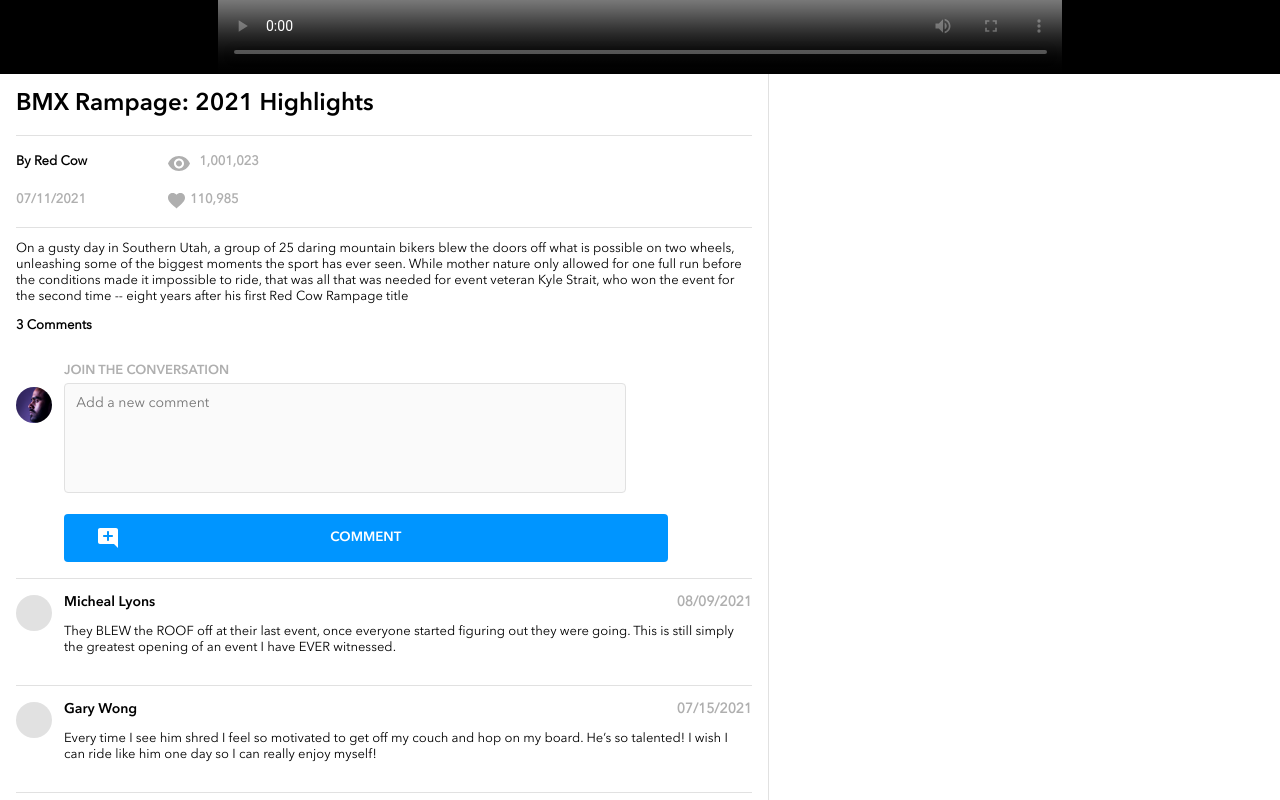
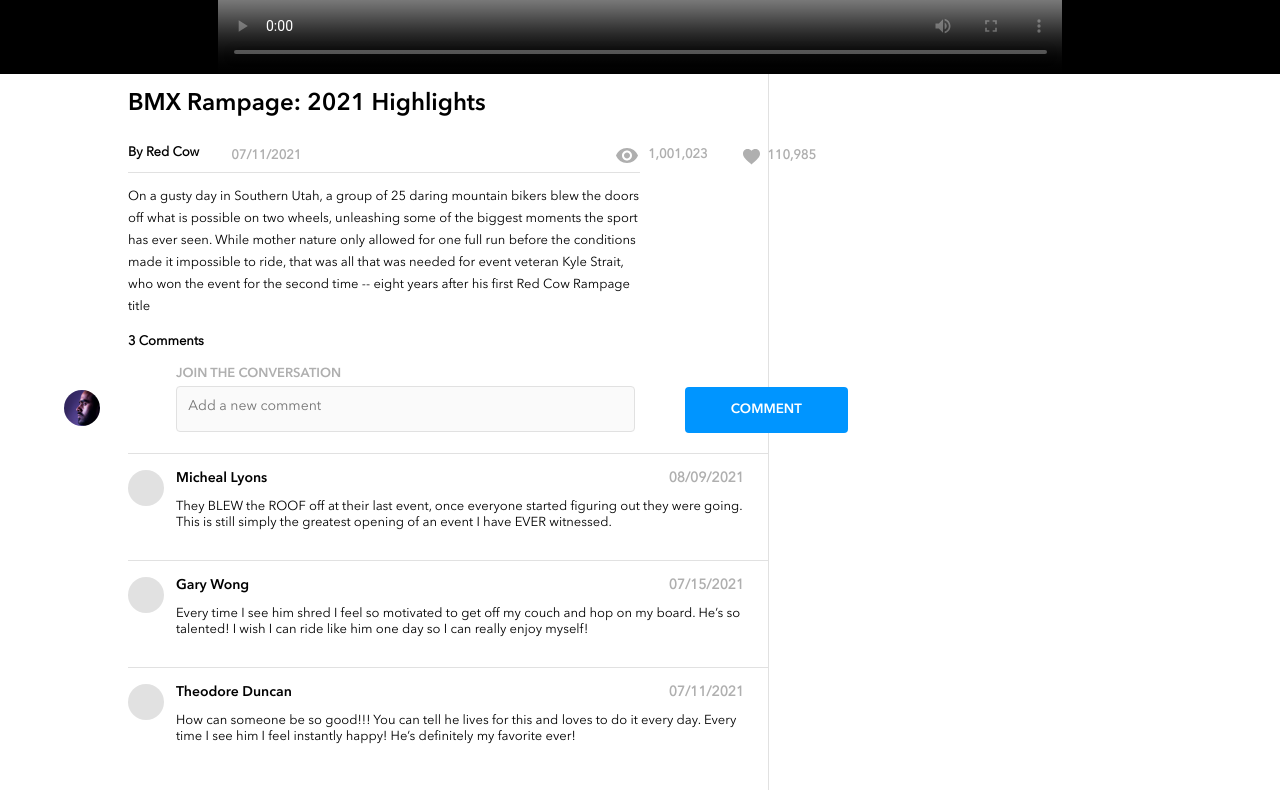
Before and after one commit to b0p1/sofia-rojo-BrainFlix, a React (Create React App) app: page / in a window 1280 px wide. Shown: the part 640-1440 px from the top of the page. Built offline with nearby package versions, Linux system fonts and the light colour scheme.

Commit message:
commit stash

```diff
--- a/src/styles/main/comment-section/comment-card.scss
+++ b/src/styles/main/comment-section/comment-card.scss
@@ -36,6 +36,9 @@
       font-family: $Ave-reg;
       color: #afafaf;
       font-size: 0.875rem;
+      @include tablet{
+        padding-right: 1.5rem;
+      }
     }
   }
   &__content {
@@ -43,5 +46,8 @@
     margin-bottom: 0;
     font-family: $Ave-reg;
     padding-left: 3rem;
+    @include tablet{
+      padding-right: 1.5rem;
+    }
   }
 }
--- a/src/styles/main/comment-section/comment-form.scss
+++ b/src/styles/main/comment-section/comment-form.scss
@@ -9,6 +9,14 @@
   font-family: $Ave-reg;
   font-size: 0.813rem;
   position: relative;
+  @include tablet {
+    padding: 0rem 2rem;
+    margin-top: -1rem;
+    flex-direction: row;
+  }
+  @include desktop {
+    padding-left: 8rem;
+  }
 }
 
 .comment {
@@ -17,8 +25,8 @@
   }
   &-box {
     resize: none;
-    margin-top: .25rem;
-    margin-bottom: 1rem ;
+    margin-top: 0.25rem;
+    margin-bottom: 1rem;
     margin-left: 3rem;
     width: 82%;
   }
@@ -29,6 +37,7 @@
   }
   &-button__container {
     position: relative;
+    margin: 0;
   }
 
   &-button {
@@ -40,10 +49,27 @@
     padding: 1rem 0;
     width: 82%;
     margin-left: 3rem;
+    @include tablet {
+      margin: 0;
+      position: absolute;
+      top: -4.125rem;
+      right: -11rem;
+      width: 35%;
+      padding: 0.925rem 0;
+    }
+    @include desktop {
+      width: 30%;
+    }
     &__icon {
       position: absolute;
-      top: .75rem;
+      top: 0.75rem;
       left: 5rem;
+      @include tablet {
+        left: 33rem;
+        top: -3.25rem;
+        z-index: 1;
+      }
+      @include desktop;
     }
   }
   &-avatar {
@@ -55,6 +81,12 @@
     position: absolute;
     top: 1.5rem;
     left: 1rem;
+    @include tablet {
+      left: 2rem;
+    }
+    @include desktop {
+      left: 4rem;
+    }
   }
 }
 
@@ -68,6 +100,10 @@
   padding: 0.7rem;
   padding-bottom: 5rem;
   width: 73%;
+  @include tablet {
+    padding-bottom: 1rem;
+    width: 80%;
+  }
 }
 input {
   &::placeholder {
--- a/src/styles/main/comment-section/comment-list.scss
+++ b/src/styles/main/comment-section/comment-list.scss
@@ -1,3 +1,15 @@
+@use "../../partials/fonts" as *;
+@use "../../partials/variables" as *;
+@use "../../partials/mixins" as *;
+
 .comment-section__list{
     padding: 1rem;
+    @include tablet{
+        padding: 1rem 2rem;
+    }
+    @include desktop{
+        padding-left: 8rem;
+        padding-right: 0;
+        padding-top: 0;
+      }
 }
--- a/src/styles/main/video-details.scss
+++ b/src/styles/main/video-details.scss
@@ -17,46 +17,91 @@ h2 {
     padding: 1rem;
     display: flex;
     flex-direction: column;
+    @include tablet {
+      padding: 1rem 2rem;
+    }
+    @include desktop{
+      padding: 1rem 8rem;
+    }
   }
   &__data {
     border-bottom: 1px solid $Mercury;
     border-top: 1px solid $Mercury;
     font-size: 0.813rem;
+    @include tablet {
+      display: flex;
+      flex-direction: row;
+      align-items: center;
+      border-top: none;
+    }
   }
   &__top-row {
     display: flex;
     flex-direction: row;
     position: relative;
-    padding-top: .5rem;
+    padding-top: 0.5rem;
+    @include tablet {
+      padding: 0;
+    }
   }
   &__views {
     color: $Silver;
     padding-left: 7rem;
-    &-icon{
-        position: absolute;
-        top: 1.25rem;
-        left:9.5rem;
+    @include tablet {
+      position: absolute;
+      left: 25.5rem;
+      top: 0.125rem;
+    }
+    &-icon {
+      position: absolute;
+      top: 1.25rem;
+      left: 9.5rem;
+      @include tablet {
+        top: 0.85rem;
+        left: 30.5rem;
+      }
     }
   }
   &__bottom-row {
     display: flex;
     flex-direction: row;
     position: relative;
-    padding-bottom: .5rem;
+    padding-bottom: 0.5rem;
+    @include tablet {
+      padding: 0;
+    }
   }
   &__date {
     color: $Silver;
+    @include tablet {
+      position: absolute;
+      left: 2rem;
+      top: -1rem;
+    }
   }
   &__likes {
     color: $Silver;
     padding-left: 6.5rem;
-    &-icon{
+    @include tablet {
+      position: absolute;
+      left: 29rem;
+      top: -1rem;
+    }
+    &-icon {
+      position: absolute;
+      top: 0.75rem;
+      left: 9.5rem;
+      @include tablet {
         position: absolute;
-        top: .75rem;
-        left:9.5rem;
+        left: 34rem;
+        top: -0.3rem;
+      }
     }
   }
   &__description {
     font-size: 0.813rem;
+    @include tablet {
+      line-height: 1.375rem;
+    }
   }
 }
```
